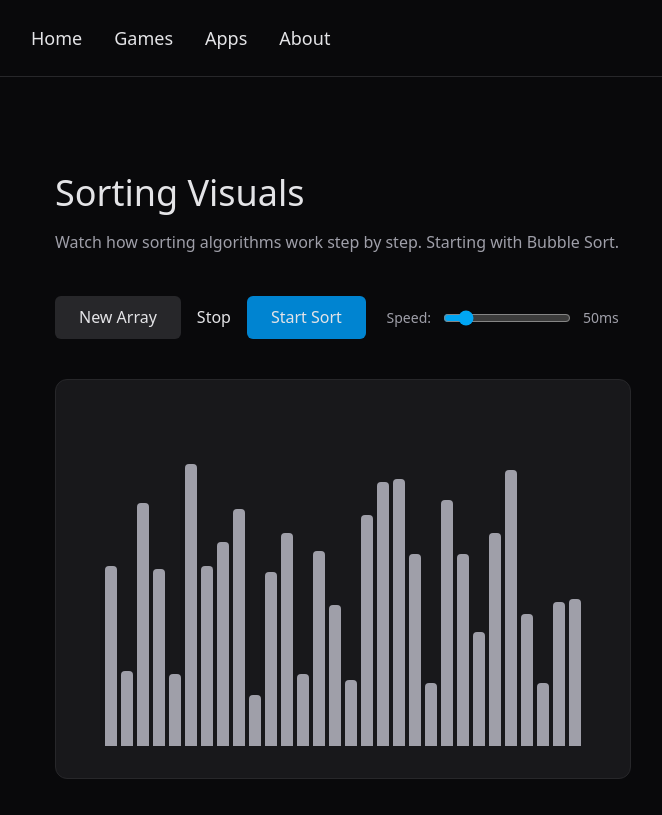
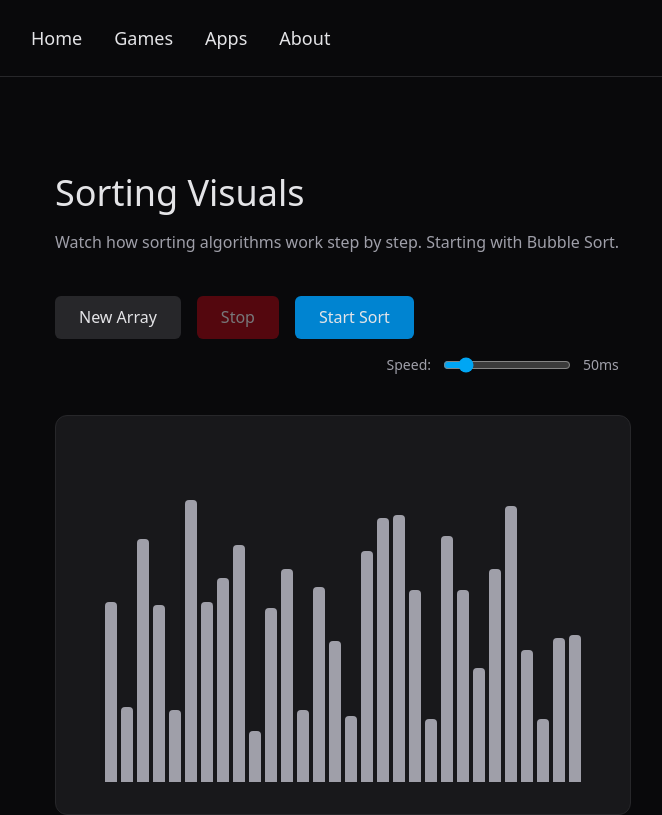
Before and after one commit to Anta-git/Anta-tools, a React (Vite) app: page /apps/sorting in a window 1280 px wide. Shown: the top 815 px of the page, without its empty margins (297-959 px from the left). Built offline with nearby package versions, Linux system fonts and the light colour scheme.

Commit message:
Separate logic from visuals into different files

```diff
--- /dev/null
+++ b/src/hooks/useSorting.ts
@@ -0,0 +1,70 @@
+import { useState, useRef, useEffect, useCallback } from "react";
+import { bubbleSortSteps } from "../components/sorting/bubbleSort";
+import type { SortStep } from "../components/sorting/bubbleSort";
+import type { Bar } from "../types/sorting";
+
+export function useSorting() {
+  const [bars, setBars] = useState<Bar[]>([]);
+  const [isSorting, setIsSorting] = useState(false);
+  const [speed, setSpeed] = useState(50); // ms between steps
+  const speedRef = useRef(speed);
+  const abortControllerRef = useRef<AbortController | null>(null);
+
+  // Keep speedRef in sync so changes mid-sort take effect immediately
+  useEffect(() => {
+    speedRef.current = speed;
+  }, [speed]);
+
+  const generateArray = useCallback(() => {
+    abortControllerRef.current?.abort(); // cancel any in-progress sort
+    setIsSorting(false);
+    const newBars: Bar[] = Array.from({ length: 30 }, () => ({
+      value: Math.floor(Math.random() * 300) + 50,
+      isComparing: false,
+      isSwapping: false,
+      isSorted: false,
+    }));
+    setBars(newBars);
+  }, []);
+
+  const startSort = async () => {
+    if (isSorting) return;
+    setIsSorting(true);
+
+    abortControllerRef.current = new AbortController();
+    const { signal } = abortControllerRef.current;
+
+    const gen: Generator<SortStep> = bubbleSortSteps(bars.map((b) => b.value));
+
+    for (const step of gen) {
+      if (signal.aborted) break;
+
+      // Translate the SortStep back into Bar[] shape for display
+      setBars(
+        step.values.map((value, i) => ({
+          value,
+          isComparing: step.comparing?.includes(i) ?? false,
+          isSwapping: step.swapping?.includes(i) ?? false,
+          isSorted: step.sorted.includes(i),
+        })),
+      );
+
+      await new Promise((r) => setTimeout(r, speedRef.current));
+    }
+
+    setIsSorting(false);
+  };
+
+  const stopSort = () => {
+    abortControllerRef.current?.abort();
+    setIsSorting(false);
+  };
+
+  // Generate the initial array on mount
+  useEffect(() => {
+    const t = setTimeout(generateArray, 0);
+    return () => clearTimeout(t);
+  }, [generateArray]);
+
+  return { bars, isSorting, speed, setSpeed, generateArray, startSort, stopSort };
+}
--- a/src/pages/Sorting.tsx
+++ b/src/pages/Sorting.tsx
@@ -1,84 +1,7 @@
-import { useState, useRef, useEffect, useCallback } from "react";
-import { bubbleSortSteps } from "../components/sorting/bubbleSort";
-import type { SortStep } from "../components/sorting/bubbleSort";
-
-interface Bar {
-  value: number;
-  isComparing: boolean;
-  isSwapping: boolean;
-  isSorted: boolean;
-}
+import { useSorting } from "../hooks/useSorting";
 
 export default function Sorting() {
-  const [bars, setBars] = useState<Bar[]>([]);
-  const [isSorting, setIsSorting] = useState(false);
-  const [speed, setSpeed] = useState(50); // ms between steps
-  const speedRef = useRef(speed);
-  const sortGenRef = useRef<Generator<SortStep> | null>(null);
-
-  useEffect(() => {
-    speedRef.current = speed;
-  }, [speed]);
-  const timeoutRef = useRef<ReturnType<typeof setTimeout> | null>(null);
-  const abortRef = useRef(false);
-
-  // Generate random array
-  const generateArray = useCallback(() => {
-    abortRef.current = true; // cancel any in-progress sort
-    setIsSorting(false);
-    const newBars: Bar[] = Array.from({ length: 30 }, () => ({
-      value: Math.floor(Math.random() * 300) + 50,
-      isComparing: false,
-      isSwapping: false,
-      isSorted: false,
-    }));
-    setBars(newBars);
-  }, []);
-
-  const startSort = async () => {
-    if (isSorting) return;
-    setIsSorting(true);
-    abortRef.current = false;
-
-    // Pass just the values (numbers), not the Bar objects
-    const gen = bubbleSortSteps(bars.map((b) => b.value));
-    sortGenRef.current = gen;
-
-    for (const step of gen) {
-      // abortRef is mutated externally (Stop button / generateArray) across the async boundary
-      // eslint-disable-next-line @typescript-eslint/no-unnecessary-condition
-      if (abortRef.current) break;
-
-      // Translate the SortStep back into Bar[] shape for display
-      setBars(
-        step.values.map((value, i) => ({
-          value,
-          isComparing: step.comparing?.includes(i) ?? false,
-          isSwapping: step.swapping?.includes(i) ?? false,
-          isSorted: step.sorted.includes(i),
-        })),
-      );
-
-      await new Promise((r) => setTimeout(r, speedRef.current));
-    }
-
-    setIsSorting(false);
-  };
-
-  // Cleanup timeouts on unmount
-  useEffect(() => {
-    return () => {
-      if (timeoutRef.current) clearTimeout(timeoutRef.current);
-    };
-  }, []);
-
-  // Generate initial array
-  useEffect(() => {
-    const t = setTimeout(generateArray, 0);
-    return () => {
-      clearTimeout(t);
-    };
-  }, []);
+  const { bars, isSorting, speed, setSpeed, generateArray, startSort, stopSort } = useSorting();
 
   const barWidth = 12;
   const maxHeight = 300;
@@ -87,8 +10,7 @@ export default function Sorting() {
     <div className="max-w-4xl mx-auto px-6 py-12">
       <h1 className="text-4xl font-light mb-4">Sorting Visuals</h1>
       <p className="text-zinc-400 mb-10">
-        Watch how sorting algorithms work step by step. Starting with Bubble
-        Sort.
+        Watch how sorting algorithms work step by step. Starting with Bubble Sort.
       </p>
 
       {/* Controls */}
@@ -101,17 +23,14 @@ export default function Sorting() {
           New Array
         </button>
         <button
-          onClick={() => {
-            abortRef.current = true;
-            setIsSorting(false);
-          }}
+          onClick={stopSort}
+          disabled={!isSorting}
+          className="px-6 py-2 bg-red-800 hover:bg-red-700 rounded-md transition-colors disabled:opacity-50"
         >
           Stop
         </button>
         <button
-          onClick={() => {
-            void startSort();
-          }}
+          onClick={() => { void startSort(); }}
           disabled={isSorting}
           className="px-6 py-2 bg-sky-600 hover:bg-sky-500 rounded-md transition-colors disabled:opacity-50 font-medium"
         >
@@ -125,9 +44,7 @@ export default function Sorting() {
             min="10"
             max="300"
             value={speed}
-            onChange={(e) => {
-              setSpeed(Number(e.target.value));
-            }}
+            onChange={(e) => { setSpeed(Number(e.target.value)); }}
             className="w-32 accent-sky-500"
           />
           <span className="text-sm w-12 text-zinc-400">{speed}ms</span>
--- /dev/null
+++ b/src/types/games.ts
@@ -0,0 +1,8 @@
+export interface Game {
+  id: string;
+  title: string;
+  description: string;
+  tech: string[];
+  url: string;      // e.g. "/games/my-game/"
+  github?: string;
+}
--- /dev/null
+++ b/src/types/sorting.ts
@@ -0,0 +1,6 @@
+export interface Bar {
+  value: number;
+  isComparing: boolean;
+  isSwapping: boolean;
+  isSorted: boolean;
+}
```
